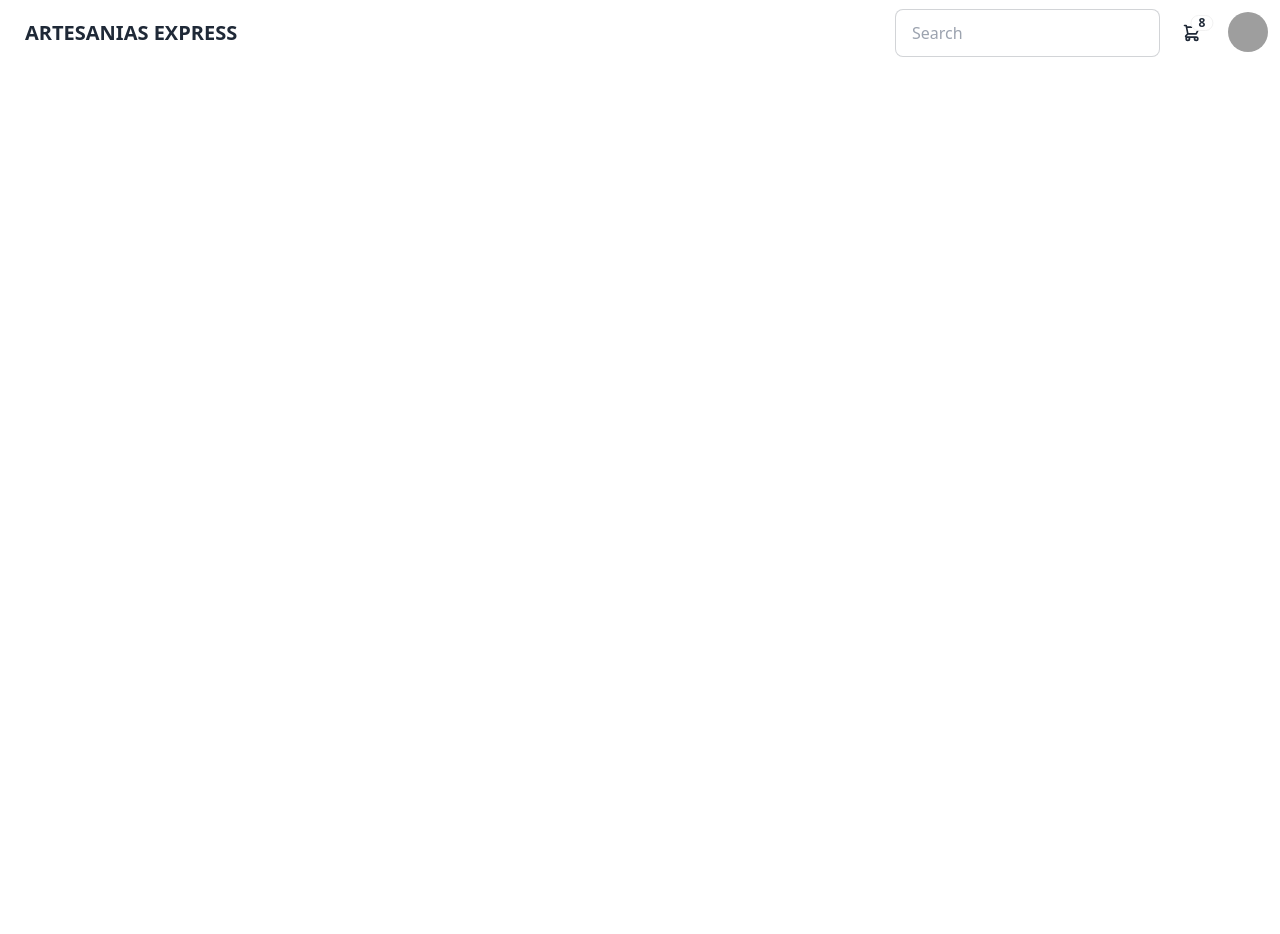
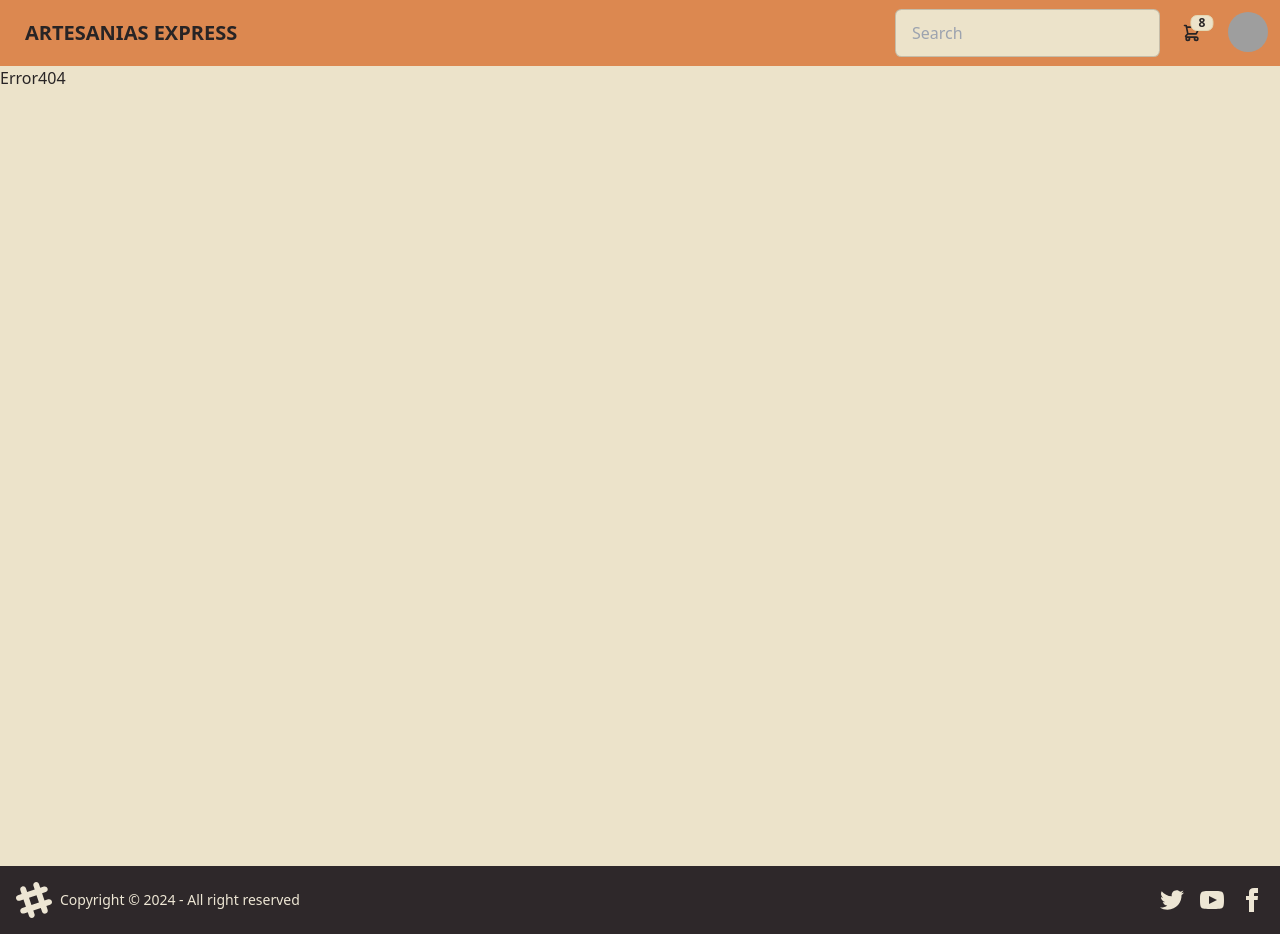
Before and after one commit to LorenaBarr/e-coomerceArtesanias, a React (Vite) app in the folder Client/: page / in a window 1280 px wide. Before the commit the page ends 800 px from the top, so only its background shows below. Built offline with nearby package versions, Linux system fonts and the light colour scheme; grey boxes are pictures that could not be loaded.

Commit message:
Se realiza la arquitectura del front para su posterior trabajo detallado en los componentes

```diff
--- a/Client/index.html
+++ b/Client/index.html
@@ -1,5 +1,5 @@
 <!doctype html>
-<html lang="en">
+<html lang="es">
   <head>
     <meta charset="UTF-8" />
     <link rel="icon" type="image/svg+xml" href="/vite.svg" />
--- a/Client/package.json
+++ b/Client/package.json
@@ -10,9 +10,12 @@
     "preview": "vite preview"
   },
   "dependencies": {
+    "axios": "^1.6.8",
     "react": "^18.2.0",
     "react-dom": "^18.2.0",
-    "react-router-dom": "^6.22.3"
+    "react-icons": "^5.0.1",
+    "react-router-dom": "^6.22.3",
+    "sweetalert2": "^11.10.7"
   },
   "devDependencies": {
     "@types/react": "^18.2.66",
--- a/Client/src/App.jsx
+++ b/Client/src/App.jsx
@@ -1,8 +1,39 @@
 import React from "react";
 import Home from "./Pages/Home";
+import { createBrowserRouter, RouterProvider } from "react-router-dom";
+//Páginas
+import Error404 from "./Pages/Error404";
+
+//aquí declaramos las rutas e importamos las páginas ahi deje unos ejemplos con el error 404 pero deberiamos agregar el componente qye corresponda cuando le den a la url que queremos.
+const router = createBrowserRouter([
+  {
+    path: "/",
+    element: <Home />,
+    errorElement: <Error404 />,
+    children: [
+      {
+        path: "",
+        index: true,
+        element: <Error404 />,
+      },
+      {
+        path: "/",
+        element: <Error404 />,
+      },
+    ],
+  },
+  {
+    path: "*",
+    element: <Error404 />,
+  },
+]);
 
 const App = () => {
-  return <Home />;
+  return (
+    <>
+      <RouterProvider router={router} />
+    </>
+  );
 };
 
 export default App;
--- /dev/null
+++ b/Client/src/Components/Card/Card.jsx
@@ -0,0 +1,23 @@
+import React from "react";
+
+const Card = () => {
+  return (
+    <div className="card w-96 bg-base-100 shadow-xl">
+      <figure>
+        <img
+          src="https://daisyui.com/images/stock/photo-1606107557195-0e29a4b5b4aa.jpg"
+          alt="Shoes"
+        />
+      </figure>
+      <div className="card-body">
+        <h2 className="card-title">Shoes!</h2>
+        <p>If a dog chews shoes whose shoes does he choose?</p>
+        <div className="card-actions justify-end">
+          <button className="btn btn-primary">Buy Now</button>
+        </div>
+      </div>
+    </div>
+  );
+};
+
+export default Card;
--- /dev/null
+++ b/Client/src/Components/Footer/Footer.jsx
@@ -0,0 +1,59 @@
+import React from "react";
+
+const Footer = () => {
+  return (
+    <footer className="footer items-center p-4 bg-neutral text-neutral-content">
+      <aside className="items-center grid-flow-col">
+        <svg
+          width="36"
+          height="36"
+          viewBox="0 0 24 24"
+          xmlns="http://www.w3.org/2000/svg"
+          fillRule="evenodd"
+          clipRule="evenodd"
+          className="fill-current"
+        >
+          <path d="M22.672 15.226l-2.432.811.841 2.515c.33 1.019-.209 2.127-1.23 2.456-1.15.325-2.148-.321-2.463-1.226l-.84-2.518-5.013 1.677.84 2.517c.391 1.203-.434 2.542-1.831 2.542-.88 0-1.601-.564-1.86-1.314l-.842-2.516-2.431.809c-1.135.328-2.145-.317-2.463-1.229-.329-1.018.211-2.127 1.231-2.456l2.432-.809-1.621-4.823-2.432.808c-1.355.384-2.558-.59-2.558-1.839 0-.817.509-1.582 1.327-1.846l2.433-.809-.842-2.515c-.33-1.02.211-2.129 1.232-2.458 1.02-.329 2.13.209 2.461 1.229l.842 2.515 5.011-1.677-.839-2.517c-.403-1.238.484-2.553 1.843-2.553.819 0 1.585.509 1.85 1.326l.841 2.517 2.431-.81c1.02-.33 2.131.211 2.461 1.229.332 1.018-.21 2.126-1.23 2.456l-2.433.809 1.622 4.823 2.433-.809c1.242-.401 2.557.484 2.557 1.838 0 .819-.51 1.583-1.328 1.847m-8.992-6.428l-5.01 1.675 1.619 4.828 5.011-1.674-1.62-4.829z"></path>
+        </svg>
+        <p>Copyright © 2024 - All right reserved</p>
+      </aside>
+      <nav className="grid-flow-col gap-4 md:place-self-center md:justify-self-end">
+        <a>
+          <svg
+            xmlns="http://www.w3.org/2000/svg"
+            width="24"
+            height="24"
+            viewBox="0 0 24 24"
+            className="fill-current"
+          >
+            <path d="M24 4.557c-.883.392-1.832.656-2.828.775 1.017-.609 1.798-1.574 2.165-2.724-.951.564-2.005.974-3.127 1.195-.897-.957-2.178-1.555-3.594-1.555-3.179 0-5.515 2.966-4.797 6.045-4.091-.205-7.719-2.165-10.148-5.144-1.29 2.213-.669 5.108 1.523 6.574-.806-.026-1.566-.247-2.229-.616-.054 2.281 1.581 4.415 3.949 4.89-.693.188-1.452.232-2.224.084.626 1.956 2.444 3.379 4.6 3.419-2.07 1.623-4.678 2.348-7.29 2.04 2.179 1.397 4.768 2.212 7.548 2.212 9.142 0 14.307-7.721 13.995-14.646.962-.695 1.797-1.562 2.457-2.549z"></path>
+          </svg>
+        </a>
+        <a>
+          <svg
+            xmlns="http://www.w3.org/2000/svg"
+            width="24"
+            height="24"
+            viewBox="0 0 24 24"
+            className="fill-current"
+          >
+            <path d="M19.615 3.184c-3.604-.246-11.631-.245-15.23 0-3.897.266-4.356 2.62-4.385 8.816.029 6.185.484 8.549 4.385 8.816 3.6.245 11.626.246 15.23 0 3.897-.266 4.356-2.62 4.385-8.816-.029-6.185-.484-8.549-4.385-8.816zm-10.615 12.816v-8l8 3.993-8 4.007z"></path>
+          </svg>
+        </a>
+        <a>
+          <svg
+            xmlns="http://www.w3.org/2000/svg"
+            width="24"
+            height="24"
+            viewBox="0 0 24 24"
+            className="fill-current"
+          >
+            <path d="M9 8h-3v4h3v12h5v-12h3.642l.358-4h-4v-1.667c0-.955.192-1.333 1.115-1.333h2.885v-5h-3.808c-3.596 0-5.192 1.583-5.192 4.615v3.385z"></path>
+          </svg>
+        </a>
+      </nav>
+    </footer>
+  );
+};
+
+export default Footer;
--- /dev/null
+++ b/Client/src/Components/Main/AllProducts.jsx
@@ -0,0 +1,20 @@
+import React from 'react'
+import {ApiClient} from "../../api/services" //importas el ApiClient que manejara las solicitudes HTTP del proyecto
+
+
+//Esta componente representaria la grilla de card
+const Products = () => {
+  // instancias la clase que creamos en api.js para hacer las peticiones HTTP con axios
+  const apiClient = new ApiClient();
+
+
+  //Este es un ejemplo como se haria na petición utilizando alguna de las funciones que creemos en el api client.
+  const response = await apiClient.getAllProducts();
+
+  // con esos datos seguro debieras guardarlos en un estado para luego hacer mapeo y renderizar todas las card
+  return (
+    <div>Products</div>
+  )
+}
+
+export default Products
--- a/Client/src/Components/Nabvar/Nabvar.jsx
+++ b/Client/src/Components/Nabvar/Nabvar.jsx
@@ -2,7 +2,7 @@
 
 const Nabvar = () => {
   return (
-    <div className="navbar bg-base-100">
+    <div className="navbar bg-accent">
       <div className="flex-1">
         <a className="btn btn-ghost text-xl">ARTESANIAS EXPRESS</a>
       </div>
--- /dev/null
+++ b/Client/src/Pages/Error404.jsx
@@ -0,0 +1,7 @@
+import React from "react";
+
+const Error404 = () => {
+  return <div>Error404</div>;
+};
+
+export default Error404;
--- a/Client/src/Pages/Home.jsx
+++ b/Client/src/Pages/Home.jsx
@@ -1,8 +1,21 @@
 import React from "react";
 import Nabvar from "../Components/Nabvar/Nabvar";
+import Footer from "../Components/Footer/Footer";
+import { Outlet } from "react-router-dom";
 
 const Home = () => {
-  return <Nabvar />;
+  return (
+    <>
+      <header>
+        <Nabvar />
+      </header>
+      <main className="h-screen">
+        <Outlet />
+      </main>
+
+      <Footer />
+    </>
+  );
 };
 
 export default Home;
--- /dev/null
+++ b/Client/src/api/services.js
@@ -0,0 +1,28 @@
+import axios from "axios";
+
+//Decidí usar Axios para las peticiones HTTP
+
+//create una variable de entorno  con
+//VITE_BACKEND= http://localhost:???? // dependiendo el puerto que agreguen los chicos
+
+export class ApiClient {
+  client;
+  constructor() {
+    this.client = axios.create({
+      baseURL: import.meta.env.VITE_BACKEND,
+      headers: {
+        "Content-Type": "application/json; charset=UTF-8",
+      },
+    });
+  }
+
+  //crearias las peticiones get, patch put delete etc, y esa ruta que marcamos son los endpoint que nos dara el backend, yo puse una de ejemplo.
+  async getAllProducts() {
+    return this.client.get(`/get-all-products`);
+  }
+
+  //si quisieras hacer otra petición cualquiera la harias asi, solo cambia el verbo http y el endpoint que nos brinde el backend
+  async editUSer() {
+    return this.client.patch(`/edit-user`);
+  }
+}
--- a/Client/tailwind.config.js
+++ b/Client/tailwind.config.js
@@ -1,8 +1,8 @@
 /** @type {import('tailwindcss').Config} */
 export default {
   content: ["./index.html", "./src/**/*.{js,ts,jsx,tsx}"],
-  theme: {
-    extend: {},
+  plugins: [require("daisyui")],
+  daisyui: {
+    themes: ["retro", "coffee"],
   },
-  plugins: [require("daisyui")],
 };
```
Also changed, not shown: 2 other files (tests, documents, lock files or other folders).
